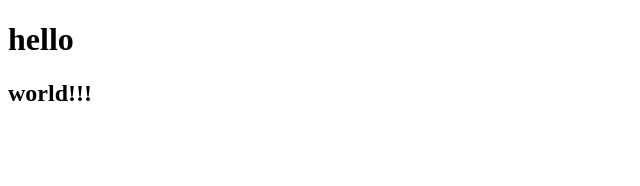
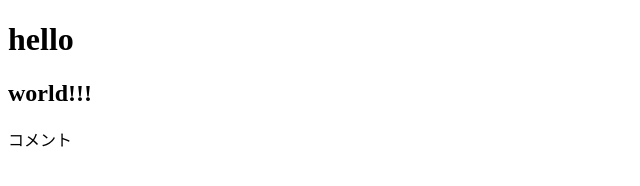
Before and after one commit to DDOS-1345/practice2, a plain HTML site: page index.html in a window 1280 px wide. Shown: the full height of the page, 0-640 px from the left. Drawn offline with Linux system fonts and the light colour scheme.

Commit message:
Update index.html

```diff
--- a/index.html
+++ b/index.html
@@ -9,5 +9,6 @@
   <body>
     <h1>hello</h1>
     <h2>world!!!</h2>
+    <td>コメント</td>
   </body>
 </html>
```
